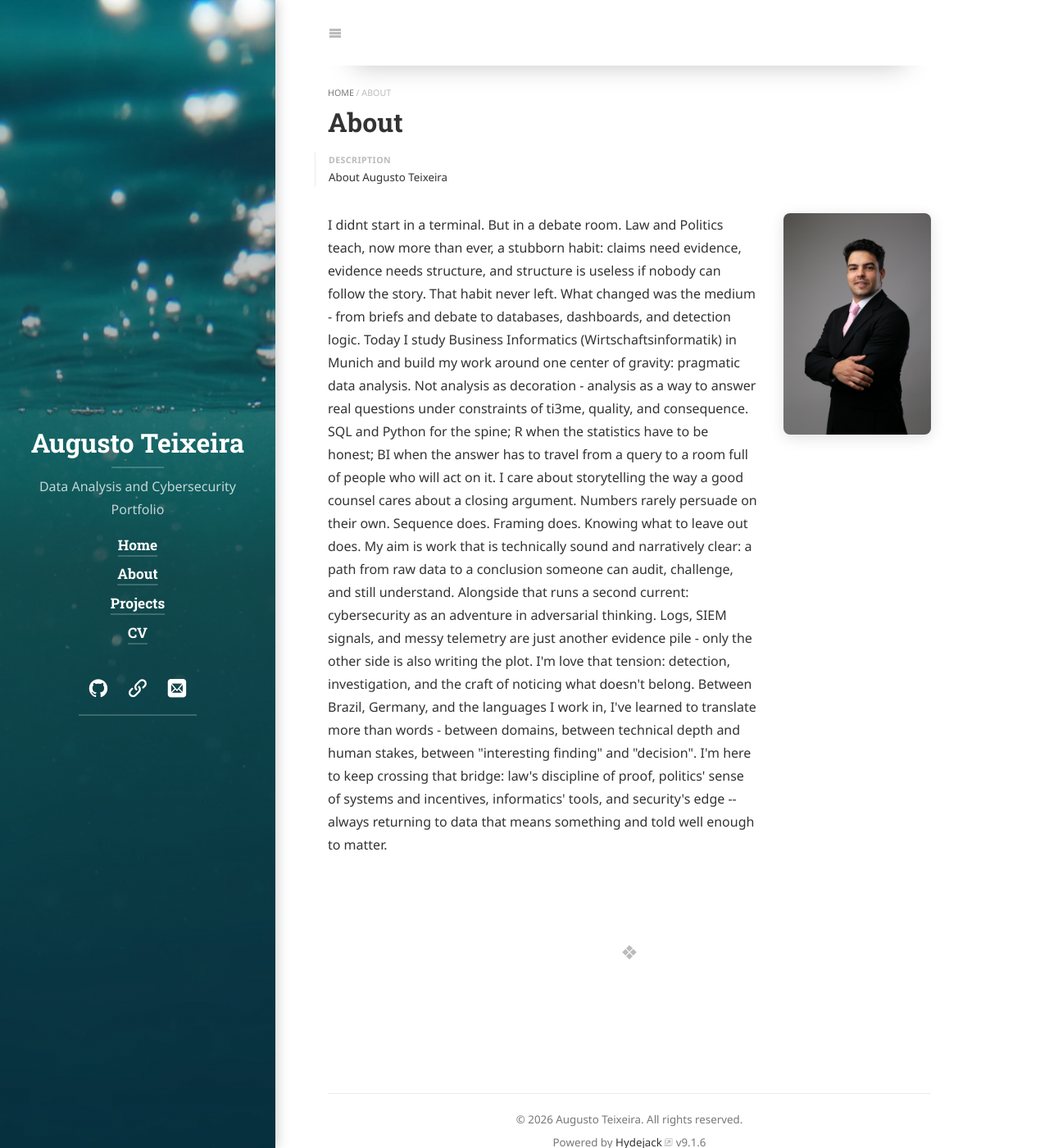
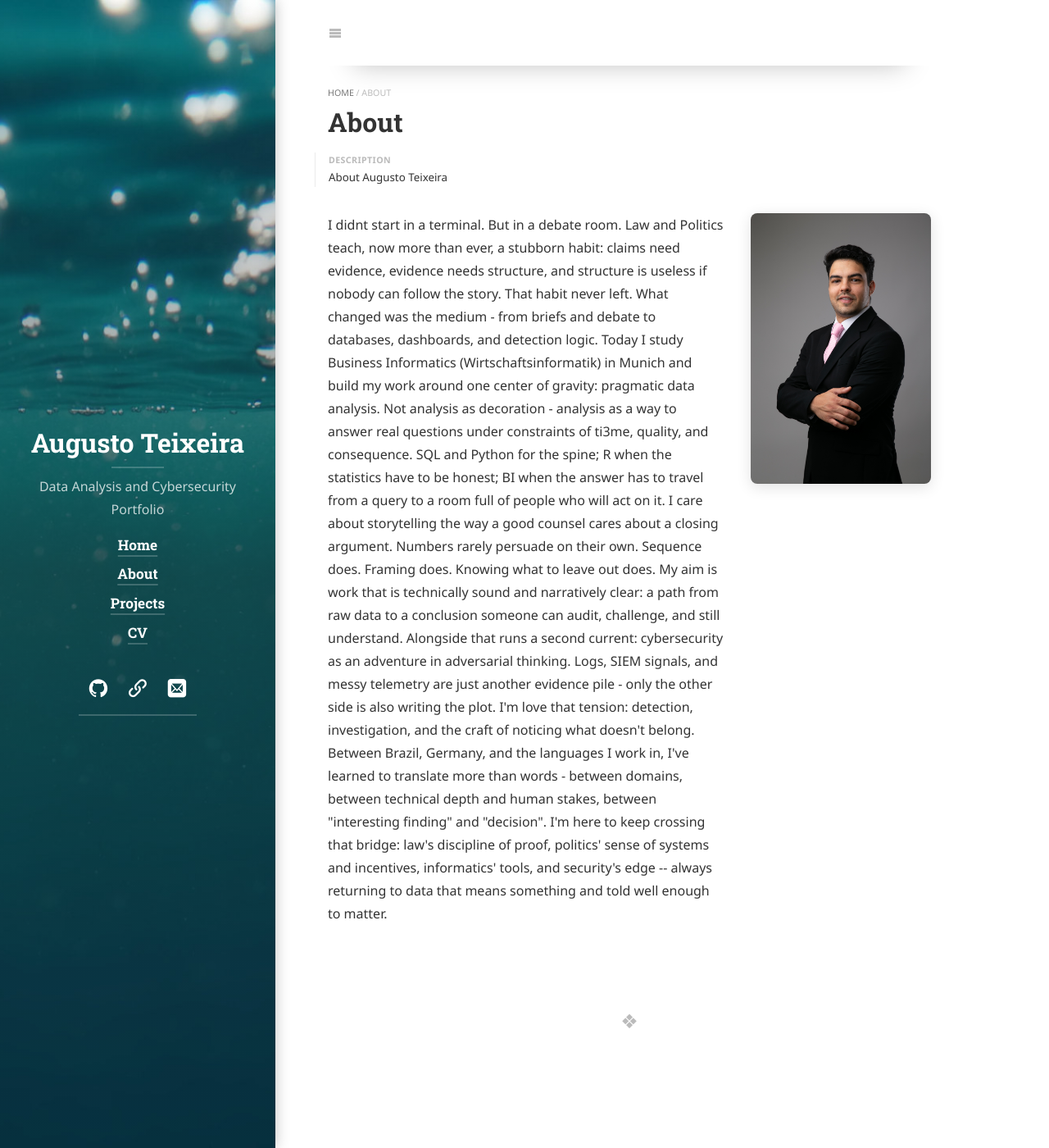
Before and after one commit to a-teixeira/a-teixeira.github.io, a Jekyll site: the page built from about.md, in a window 1280 px wide and 1400 px high. Shown: the whole window at 82% size. Built offline with Jekyll 4.4.1, drawn with Linux system fonts in a browser that asks for light colours; cached includes are drawn as plain includes; nearby versions of some CDN libraries; some web fonts are replaced; library files that are not in the unit come from our copies.

Commit message:
photo size my style.scss in about

```diff
--- a/_sass/my-style.scss
+++ b/_sass/my-style.scss
@@ -19,7 +19,7 @@
 
 .about-split__img {
   display: block;
-  width: 180px;      /* ← main size control (try 180–280) */
+  width: 220px;      /* ← main size control (try 180–280) */
   max-width: 100%;
   height: auto;
   border-radius: 8px; /* use 50% for a circle */
```
